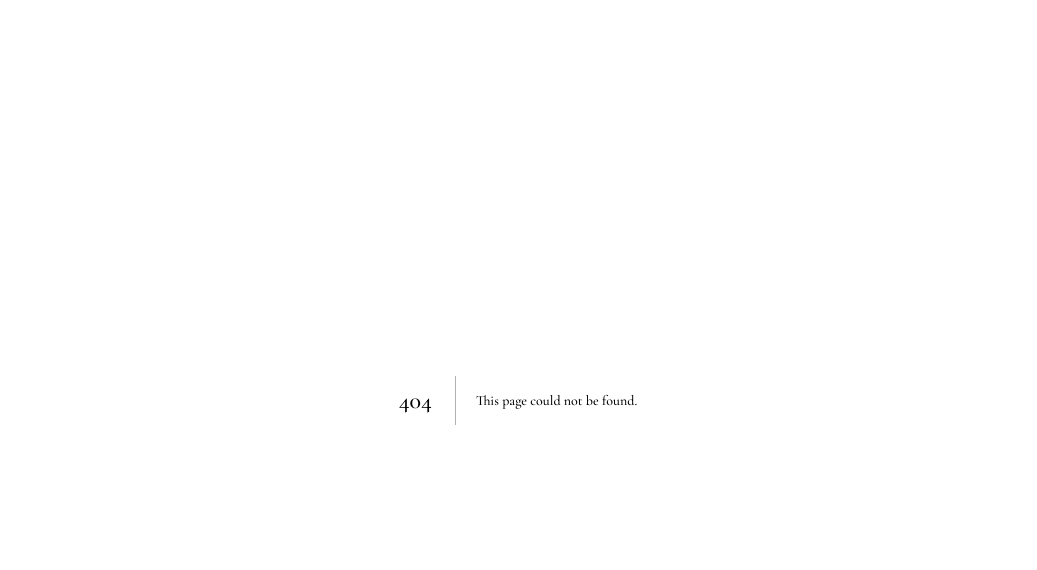
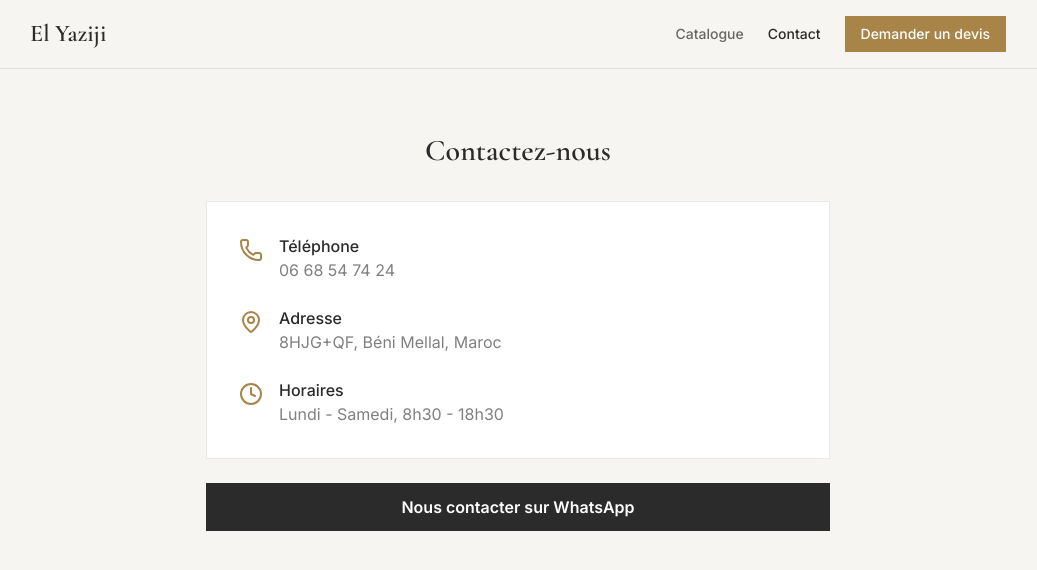
Before and after one commit to gharnett-ai/el-yaziji-marbre, a Next.js app: page /contact in a window 1280 px wide. Before the commit this address had no page. Shown: the top 570 px of the page, without its empty margins (122-1159 px from the left). Built offline with nearby package versions, Linux system fonts and the light colour scheme.

Commit message:
Add contact page

```diff
--- /dev/null
+++ b/app/contact/page.tsx
@@ -0,0 +1,54 @@
+import { Phone, MapPin, Clock } from 'lucide-react';
+
+export default function ContactPage() {
+  return (
+    <div className="min-h-screen bg-ivory">
+      <div className="border-b border-graphite/10">
+        <div className="max-w-5xl mx-auto px-6 py-4 flex justify-between items-center">
+          <a href="/" className="font-heading text-2xl font-semibold text-graphite">El Yaziji</a>
+          <nav className="flex items-center gap-6 text-sm font-medium text-graphite/70">
+            <a href="/catalogue" className="hover:text-graphite">Catalogue</a>
+            <a href="/contact" className="text-graphite">Contact</a>
+            <a href="/devis" className="bg-gold text-white px-4 py-2 hover:bg-gold/90">Demander un devis</a>
+          </nav>
+        </div>
+      </div>
+
+      <div className="max-w-2xl mx-auto px-6 py-16">
+        <h1 className="font-heading text-3xl font-semibold text-graphite mb-8 text-center">Contactez-nous</h1>
+
+        <div className="bg-white border border-graphite/10 p-8 space-y-6">
+          <div className="flex items-start gap-4">
+            <Phone className="w-6 h-6 text-gold shrink-0 mt-1" />
+            <div>
+              <p className="font-medium text-graphite">Téléphone</p>
+              <a href="tel:0668547424" className="text-graphite/60">06 68 54 74 24</a>
+            </div>
+          </div>
+          <div className="flex items-start gap-4">
+            <MapPin className="w-6 h-6 text-gold shrink-0 mt-1" />
+            <div>
+              <p className="font-medium text-graphite">Adresse</p>
+              <p className="text-graphite/60">8HJG+QF, Béni Mellal, Maroc</p>
+            </div>
+          </div>
+          <div className="flex items-start gap-4">
+            <Clock className="w-6 h-6 text-gold shrink-0 mt-1" />
+            <div>
+              <p className="font-medium text-graphite">Horaires</p>
+              <p className="text-graphite/60">Lundi - Samedi, 8h30 - 18h30</p>
+            </div>
+          </div>
+        </div>
+
+
+          <a href="https://wa.me/212668547424"
+          target="_blank"
+          className="block text-center mt-6 bg-graphite text-white py-3 font-semibold hover:bg-graphite-light transition"
+        >
+          Nous contacter sur WhatsApp
+        </a>
+      </div>
+    </div>
+  );
+}
```
